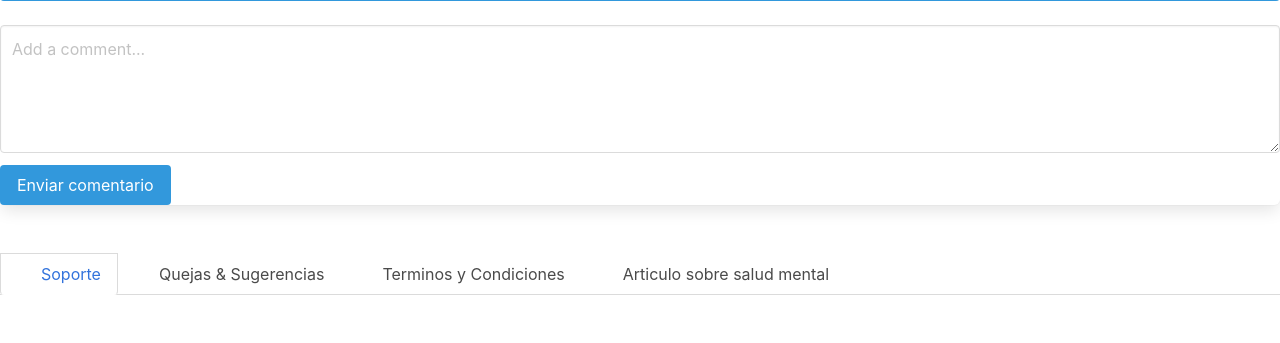
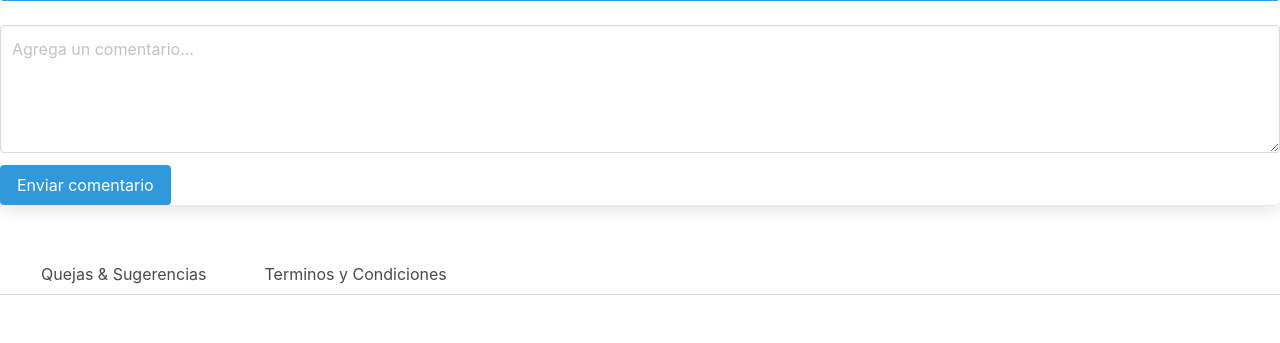
Before and after one commit to Agustin841155/proyecto_integrador, a PHP site: page /inicio1.php in a window 1280 px wide. Shown: the part 1412-1755 px from the top of the page. Run offline with PHP 8.4, Linux system fonts and the light colour scheme.

Commit message:
proyecto

```diff
--- a/inicio1.php
+++ b/inicio1.php
@@ -93,7 +93,7 @@
           <p class="title">¿Nuestros objetivos?</p>
           <p class="subtitle">Tu Salud</p>
           <figure class="image is-4by3">
-            <img src="https://bulma.io/images/placeholders/640x480.png">
+            <img src="https://img.vixdata.io/pd/webp-large/es/sites/default/files/c/cientifico-medico-cerebro-holograma.jpg">
           </figure>
         </article>
       </div>
@@ -102,7 +102,7 @@
 <div class="media-content">
     <div class="field">
       <p class="control">
-        <textarea class="textarea" placeholder="Add a comment..."></textarea>
+        <textarea class="textarea" placeholder="Agrega un comentario..."></textarea>
       </p>
     </div>
 <nav class="level">
@@ -121,13 +121,6 @@
 <br>
   <div class="tabs is-boxed">
   <ul>
-    <li class="is-active">
-      <a>
-        <span class="icon is-small"><i class="fas fa-image" aria-hidden="true"></i></span>
-        <span>Soporte</span>
-      </a>
-    </li>
-    <li>
       <a>
         <span class="icon is-small"><i class="fas fa-music" aria-hidden="true"></i></span>
         <span>Quejas & Sugerencias</span>
@@ -140,10 +133,7 @@
       </a>
     </li>
     <li>
-      <a>
-        <span class="icon is-small"><i class="far fa-file-alt" aria-hidden="true"></i></span>
-        <span>Articulo sobre salud mental</span>
-      </a>
+
     </li>
   </ul>
 </div>
```
Also changed, not shown: sql/farmacias.db.
